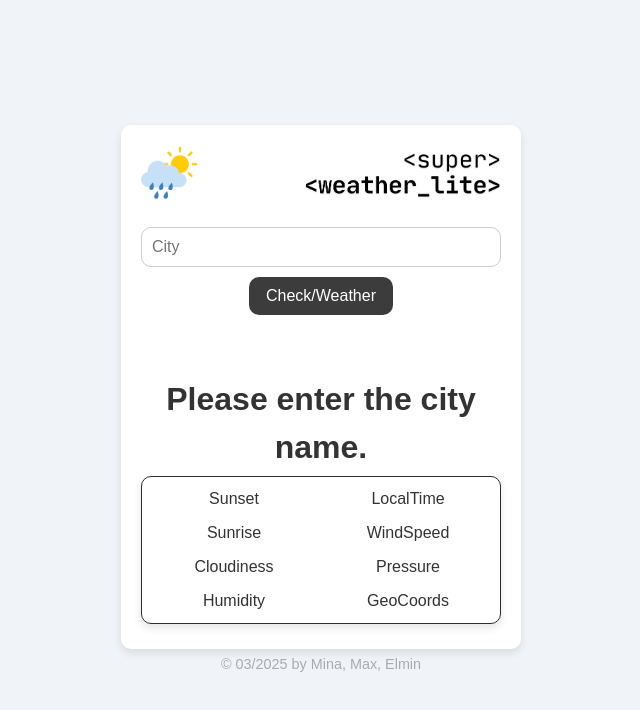
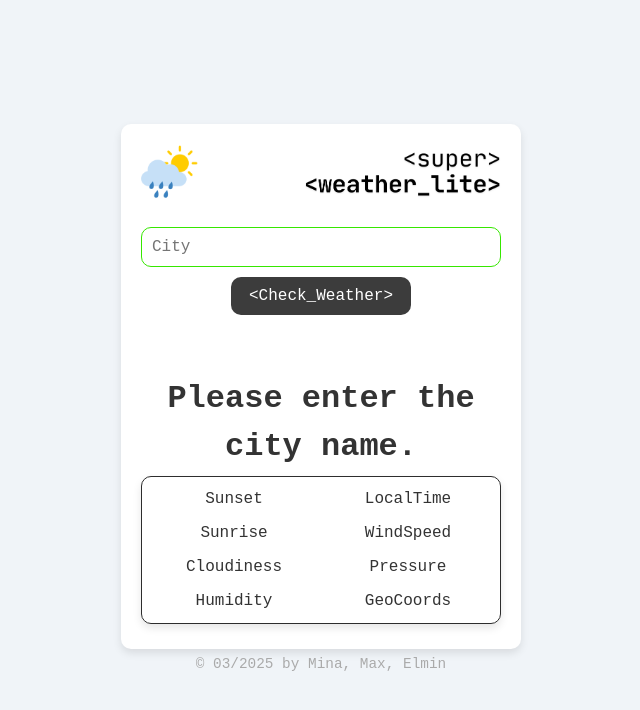
Before and after one commit to elmin-hasanov/weather-app, a website built with Vite: page index.html in a window 1280 px wide. Shown: the whole page, without its empty margins (319-959 px from the left). Built offline with nearby package versions, Linux system fonts and the light colour scheme.

Commit message:
Small Fixes

```diff
--- a/index.html
+++ b/index.html
@@ -13,7 +13,7 @@
       <!-- Eingabefeld -->
       <div class="input-container">
         <input type="text" id="cityInput" placeholder="City" />
-        <button id="searchButton">Check/Weather</button>
+        <button id="searchButton">&lt;Check_Weather&gt;</button>
         <div class="error" id="errorMessage"></div>
       </div>
       <!-- Wetterdaten -->
--- a/src/style.css
+++ b/src/style.css
@@ -2,7 +2,7 @@
   margin: 0;
   padding: 0;
   box-sizing: border-box;
-  font-family: 'Arial', sans-serif;
+  font-family: "Source Code Pro", monospace;
 }
 
 .logo img {
@@ -50,7 +50,7 @@ h1 {
 input[type="text"] {
   padding: 10px;
   font-size: 1rem;
-  border: 1px solid #ccc;
+  border: 1px solid #36e700;
   border-radius: 10px;
   width: 100%;
   transition: border-color 0.3s ease;
@@ -63,7 +63,7 @@ input[type="text"]:focus {
 
 button {
   padding: 10px 15px;
-  width: 40%;
+  width: 50%;
   margin: 0 auto;
   font-size: 1rem;
   background-color: #3c3c3c;
@@ -119,6 +119,7 @@ button:hover {
 .weather-info p{
   color: #555;
   font-size: 1rem;
+  font-family: "Source Code Pro", monospace;
 }
 
 .weather-info span{
```
